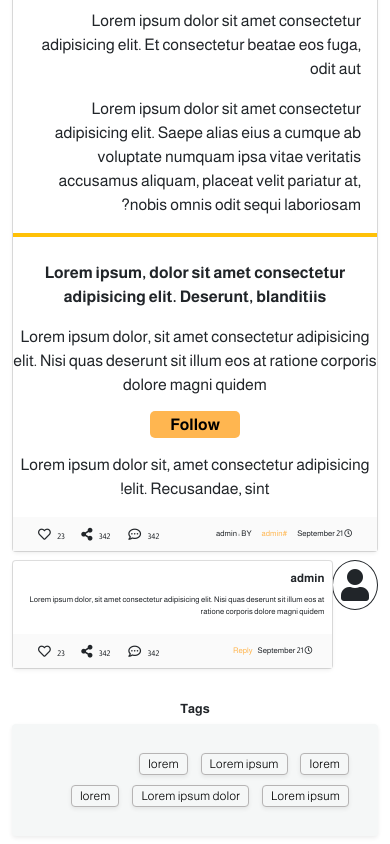
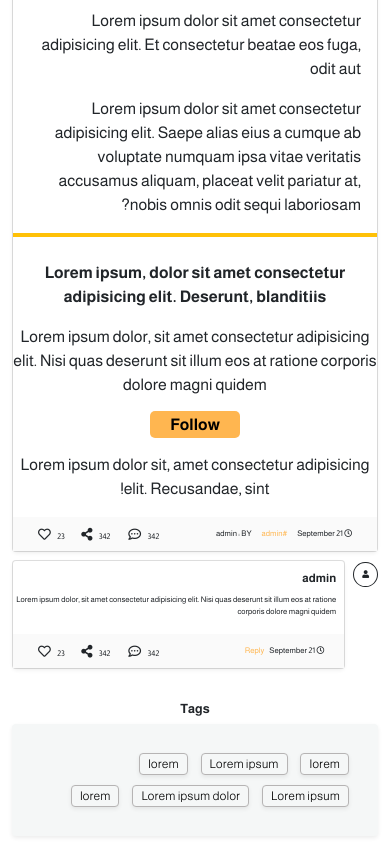
Before and after one commit to shimaa3434/FaresKhalil, a plain HTML site: page page_2.html in a window 390 px wide. Shown: the part 1393-2237 px from the top of the page. Drawn offline with nearby package versions, Linux system fonts and the light colour scheme.

Commit message:
Update style_2.css

```diff
--- a/css/style_2.css
+++ b/css/style_2.css
@@ -274,12 +274,10 @@ a, a:hover{
         margin: 0  5px !important;
     }
     .img-user {
-        width: 10%;
-        height: 10%;
+        text-align: center;
     }
-    .img-user img{
-        width: 100%;
-        height: 100%;
+    .img-user i{
+        font-size: 2vw;
     }
     .follow .admin{
         font-size: 3vw !important;
```
